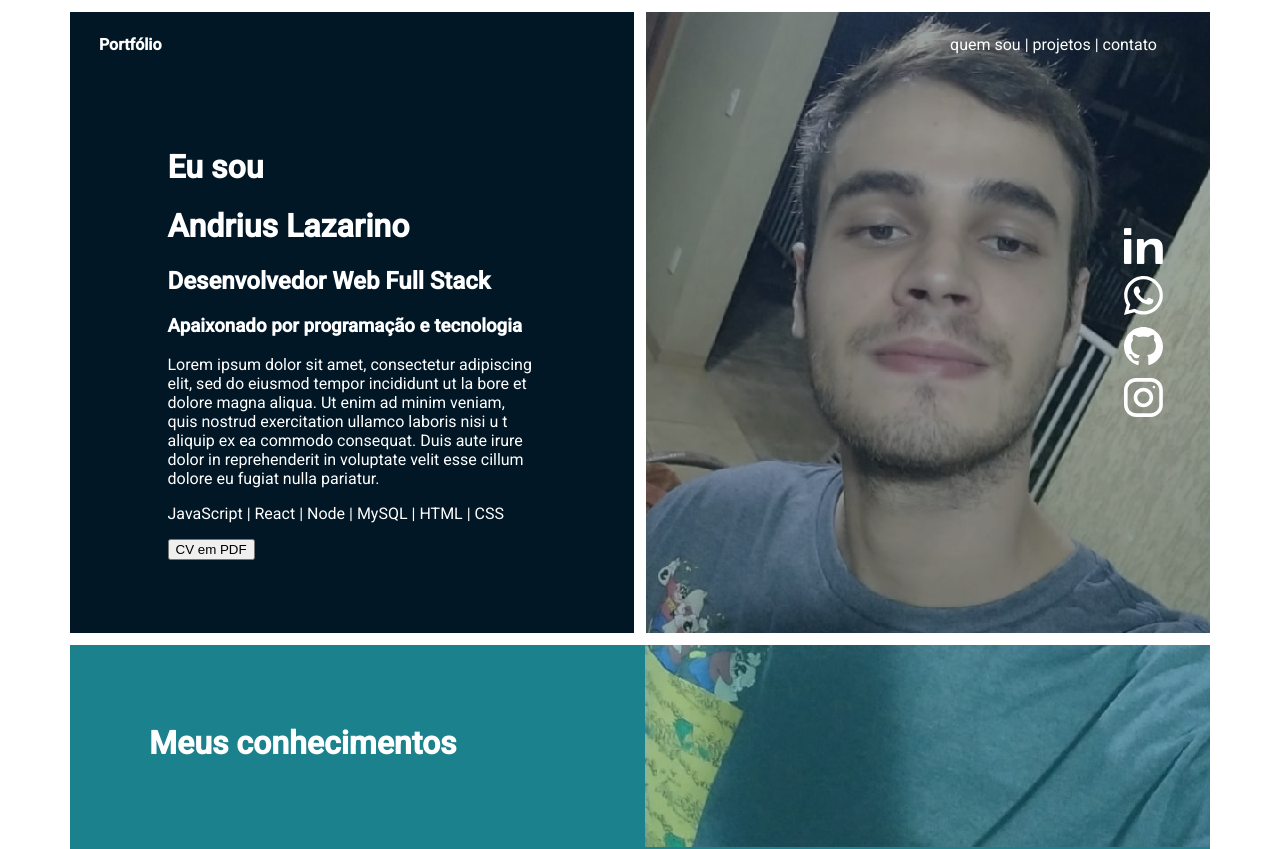
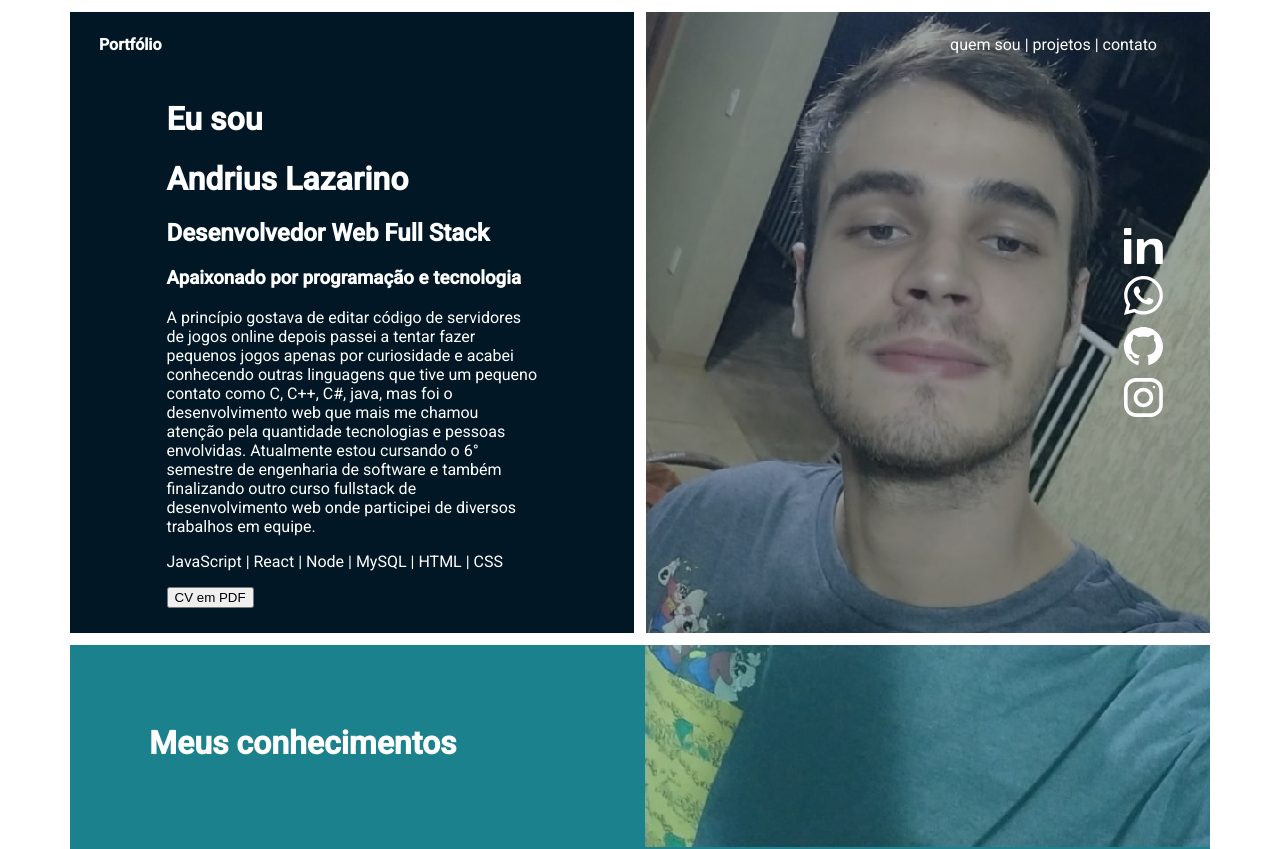
Before and after one commit to andriusrl/portfolio, a React (Create React App) app: page / in a window 1280 px wide. Shown: the top 849 px of the page. Built offline with nearby package versions, Linux system fonts and the light colour scheme.

Commit message:
corrigido parte de baixo da camisa que não alinhava no crhome

```diff
--- a/src/components/App/App.js
+++ b/src/components/App/App.js
@@ -53,10 +53,8 @@ function App() {
               Apaixonado por programação e tecnologia
           </h3>
             <p>
-              Lorem ipsum dolor sit amet, consectetur adipiscing elit, sed do eiusmod tempor incididunt ut la
-              bore et dolore magna aliqua. Ut enim ad minim veniam, quis nostrud exercitation ullamco laboris nisi u
-              t aliquip ex ea commodo consequat. Duis aute irure dolor in reprehenderit in voluptate velit esse cillum
-              dolore eu fugiat nulla pariatur.
+            A princípio gostava de editar código de servidores de jogos online depois passei a tentar fazer pequenos jogos apenas por curiosidade e acabei conhecendo outras linguagens que tive um pequeno contato como C, C++, C#, java, mas foi o desenvolvimento web que mais me chamou atenção pela quantidade tecnologias e pessoas envolvidas.
+Atualmente estou cursando o 6° semestre de engenharia de software e também finalizando outro curso fullstack de desenvolvimento web onde participei de diversos trabalhos em equipe.
           </p>
             <p>
               JavaScript | React | Node | MySQL | HTML | CSS
--- a/src/style/style.js
+++ b/src/style/style.js
@@ -26,7 +26,7 @@ export const TopBioContainerLeft = styled.div`
     margin-right: 6px;
 `
 export const ContentBio = styled.div`
-    width: 369px;
+    width: 371px;
     align-self: center;
     margin-top: auto;
     margin-bottom: auto;
@@ -74,7 +74,7 @@ export const WrapperSkills = styled.div`
 `
 export const PhotoBottom = styled.img`
     position: absolute;
-    align-self: end;
+    align-self: flex-end;
     opacity: 0.6;
 `
 export const SkillsContent = styled.div`
```
